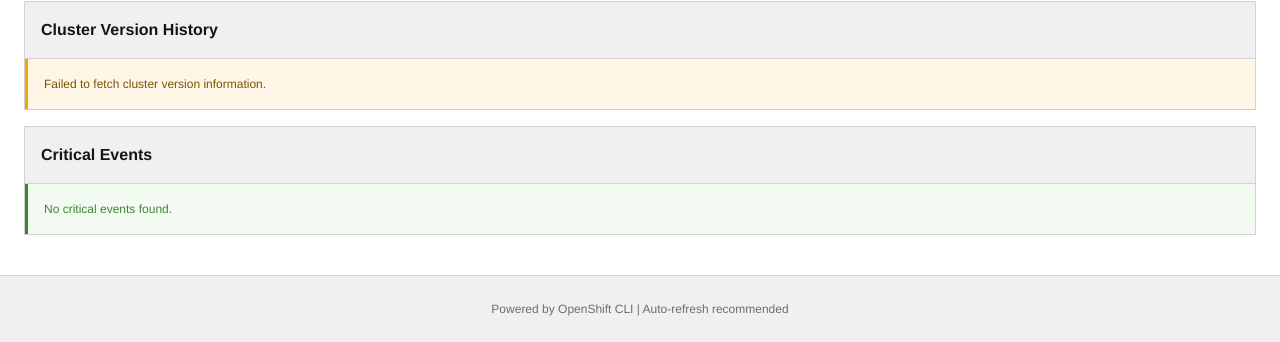
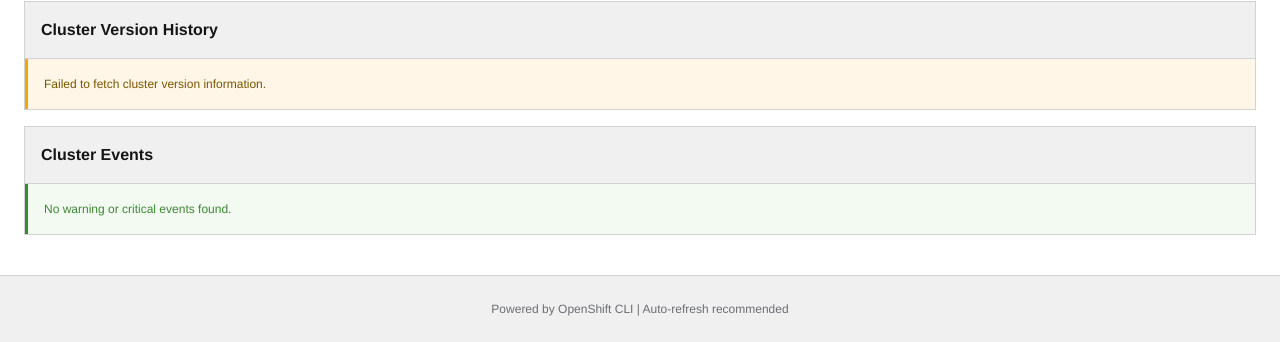
Before and after one commit to cragr/ocp-cluster-health, a PHP site: page / in a window 1280 px wide. Shown: the part 751-1093 px from the top of the page. Run offline with PHP 8.4, Linux system fonts and the light colour scheme.

Commit message:
Rename Critical Events to Cluster Events and expand event coverage
This commit renames the final section and expands its scope to include
both Warning and Critical events for better cluster monitoring.

Section changes:
- "Critical Events" → "Cluster Events"
- Section ID: critical-events → cluster-events
- API endpoint: critical-events → cluster-events

Event filter updates:
- Previous: grep -E 'Critical'
- New: grep -E 'Warning|Critical'
- Now captures both Warning and Critical severity events

Display improvements:
- Alert message updated to reflect both event types
- Changed alert style from danger (red) to warning (yellow)
- Success message: "No warning or critical events found"
- Warning message: "Warning or critical events detected"

Benefits:
- Broader event visibility (warnings + critical)
- Better proactive monitoring
- Catches issues before they become critical
- More comprehensive cluster health overview
- Aligns with OpenShift console event filtering

```diff
--- a/data.php
+++ b/data.php
@@ -195,14 +195,14 @@ try {
             $response['success'] = true;
             break;
 
-        case 'critical-events':
-            $critical_events = shell_exec("oc get events --all-namespaces | grep -E 'Critical'");
+        case 'cluster-events':
+            $cluster_events = shell_exec("oc get events --all-namespaces | grep -E 'Warning|Critical'");
 
-            if ($critical_events === null || trim($critical_events) === '') {
-                $response['html'] = "<div class='alert alert-success'>No critical events found.</div>";
+            if ($cluster_events === null || trim($cluster_events) === '') {
+                $response['html'] = "<div class='alert alert-success'>No warning or critical events found.</div>";
             } else {
-                $response['html'] = "<div class='alert alert-danger'>Critical events detected</div>";
-                $response['html'] .= "<pre class='raw-output'>" . htmlspecialchars($critical_events) . "</pre>";
+                $response['html'] = "<div class='alert alert-warning'>Warning or critical events detected</div>";
+                $response['html'] .= "<pre class='raw-output'>" . htmlspecialchars($cluster_events) . "</pre>";
             }
             $response['success'] = true;
             break;
--- a/index.php
+++ b/index.php
@@ -70,9 +70,9 @@
                 </div>
             </div>
 
-            <!-- Critical Events -->
-            <div class="section loading" id="section-critical-events" data-section="critical-events">
-                <h2>Critical Events</h2>
+            <!-- Cluster Events -->
+            <div class="section loading" id="section-cluster-events" data-section="cluster-events">
+                <h2>Cluster Events</h2>
                 <div class="section-content">
                     <div class="alert alert-info">Loading...</div>
                 </div>
```
